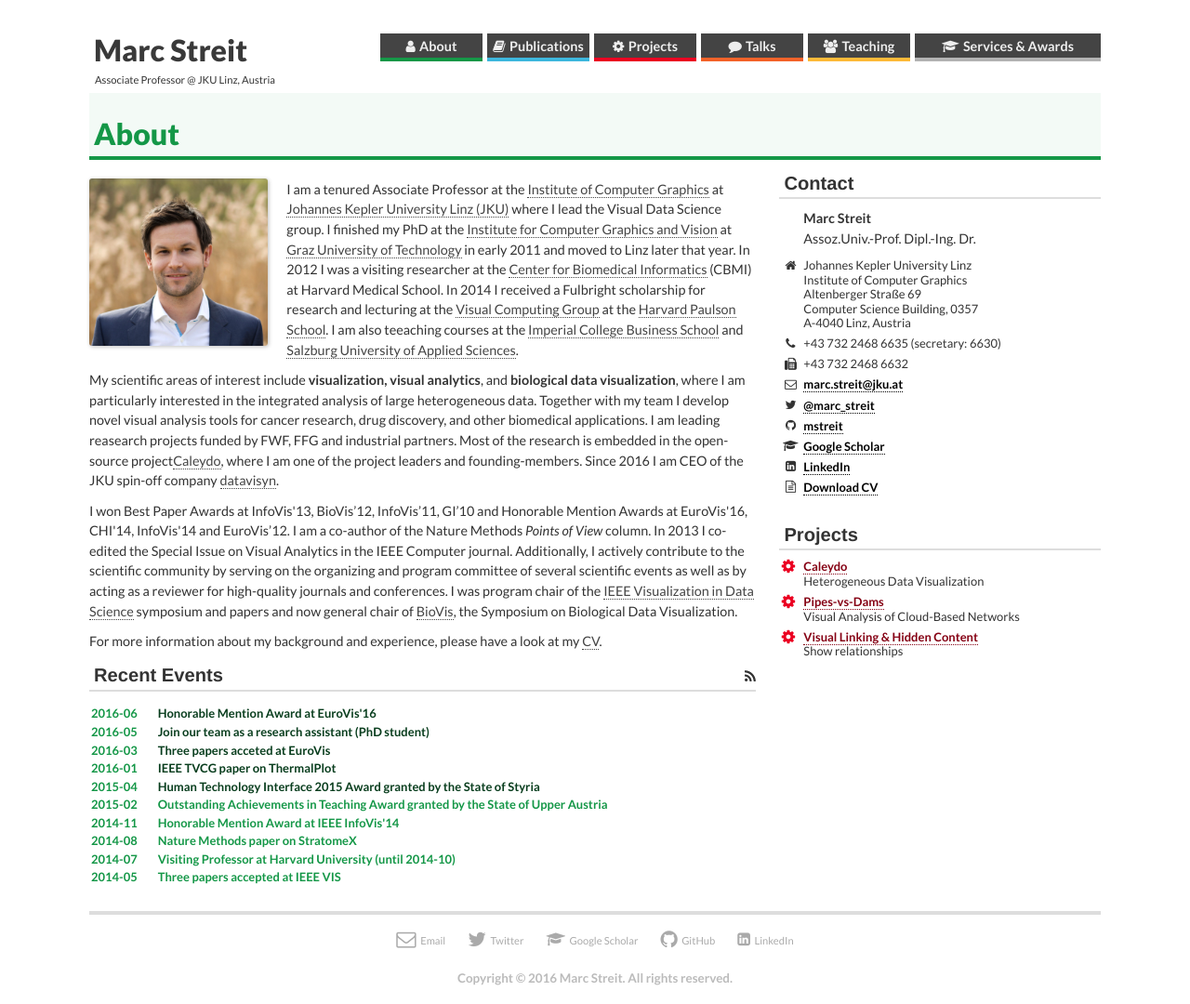
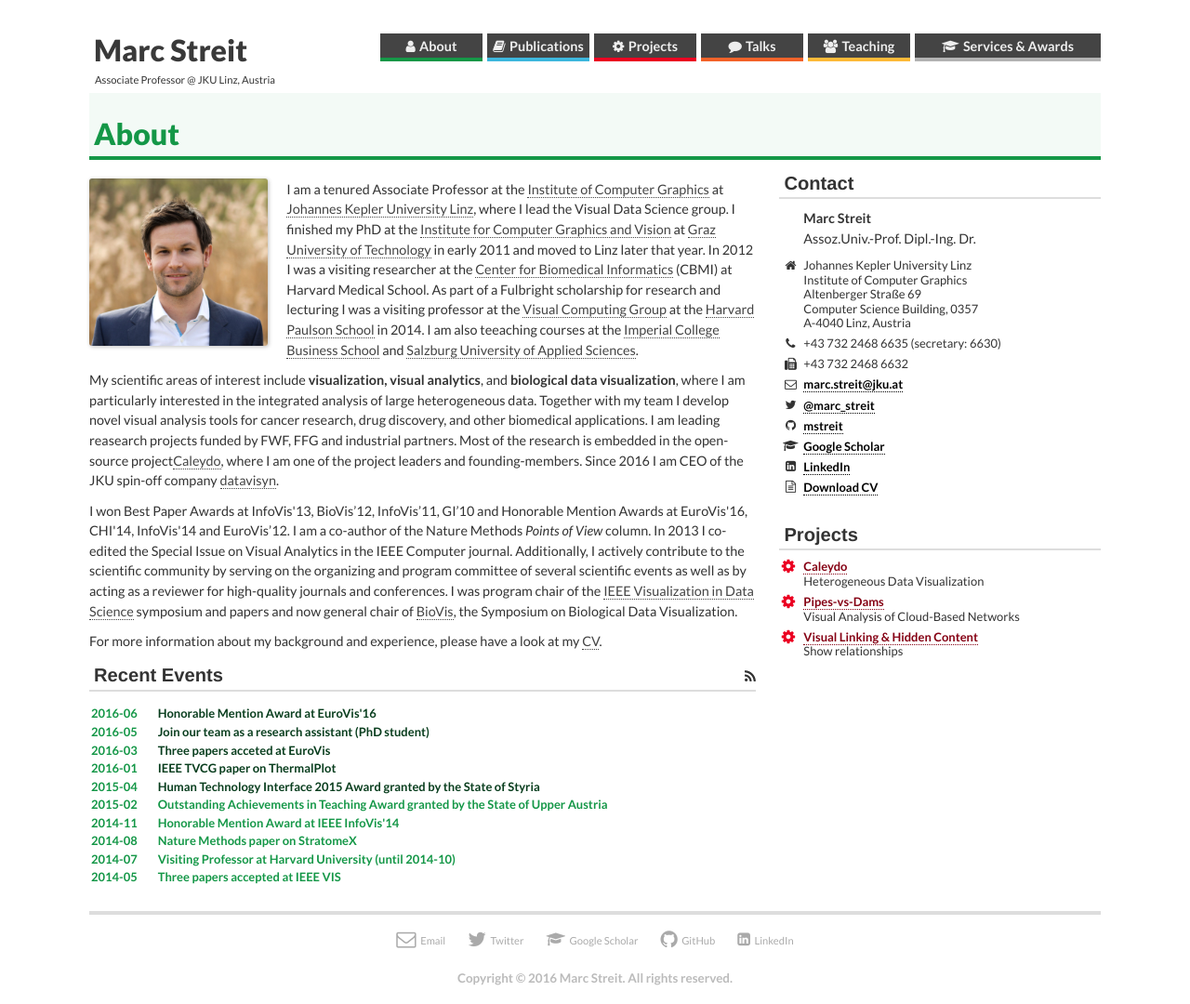
Before and after one commit to mstreit/mstreit.github.io, a Jekyll site: the page built from index.html, in a window 1280 px wide. Shown: the whole page at 93% size. Built offline with Jekyll 4.4.1, drawn with Linux system fonts in a browser that asks for light colours; nearby versions of some CDN libraries; some web fonts are replaced.

Commit message:
revision

```diff
--- a/_layouts/home.html
+++ b/_layouts/home.html
@@ -12,10 +12,10 @@ layout: default
    <!--p>Assistant professor<br />Institute of Computer Graphics, Johannes Kepler University Linz, Austria.</p-->
 
    <p>I am a tenured Associate Professor at the <a href="http://www.cg.jku.at">Institute of Computer Graphics</a> at <a
-          href="http://www.jku.at">Johannes Kepler University Linz (JKU)</a> where I lead the Visual Data Science group.
+          href="http://www.jku.at">Johannes Kepler University Linz</a>, where I lead the Visual Data Science group.
     I finished my PhD at the <a href="http://www.icg.tugraz.at">Institute for Computer Graphics and Vision</a> at <a href="http://www.tugraz.at">Graz University of Technology</a> in early 2011 and moved to Linz later that year.
     In 2012 I was a visiting researcher at the <a href="http://cbmi.med.harvardu.edu">Center for Biomedical Informatics</a> (CBMI) at Harvard Medical School.
-    In 2014 I received a Fulbright scholarship for research and lecturing at the <a href="http://vcg.seas.harvard.edu">Visual Computing Group</a> at the <a href="http://www.seas.harvard.edu">Harvard Paulson School</a>.
+    As part of a Fulbright scholarship for research and lecturing I was a visiting professor at the <a href="http://vcg.seas.harvard.edu">Visual Computing Group</a> at the <a href="http://www.seas.harvard.edu">Harvard Paulson School</a> in 2014.
     I am also teeaching courses at the  <a
             href="https://www.imperial.ac.uk/business-school">Imperial College Business School</a> and <a href="http://www.fh-salzburg.ac.at/">Salzburg University of Applied Sciences</a>.</p>
 
```
